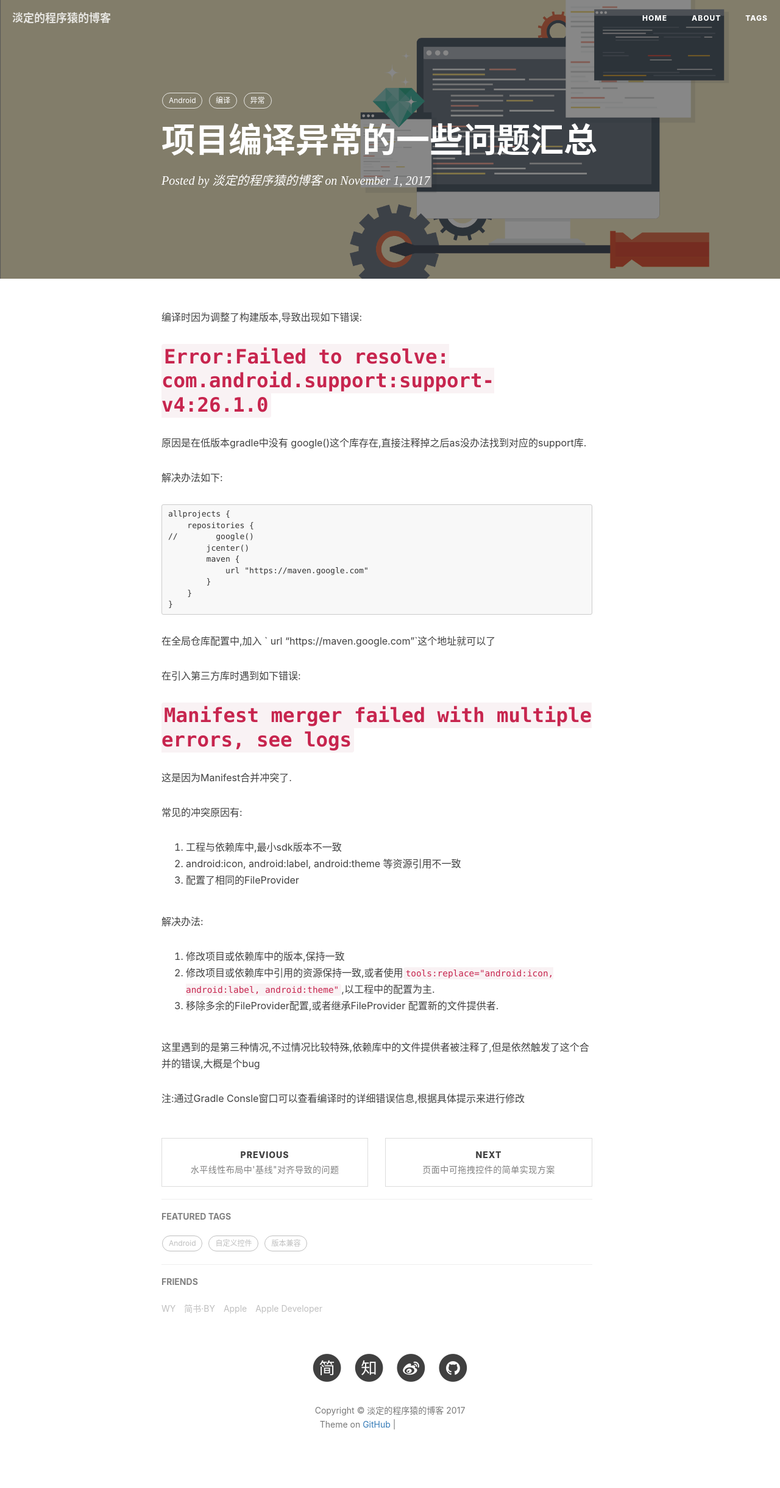
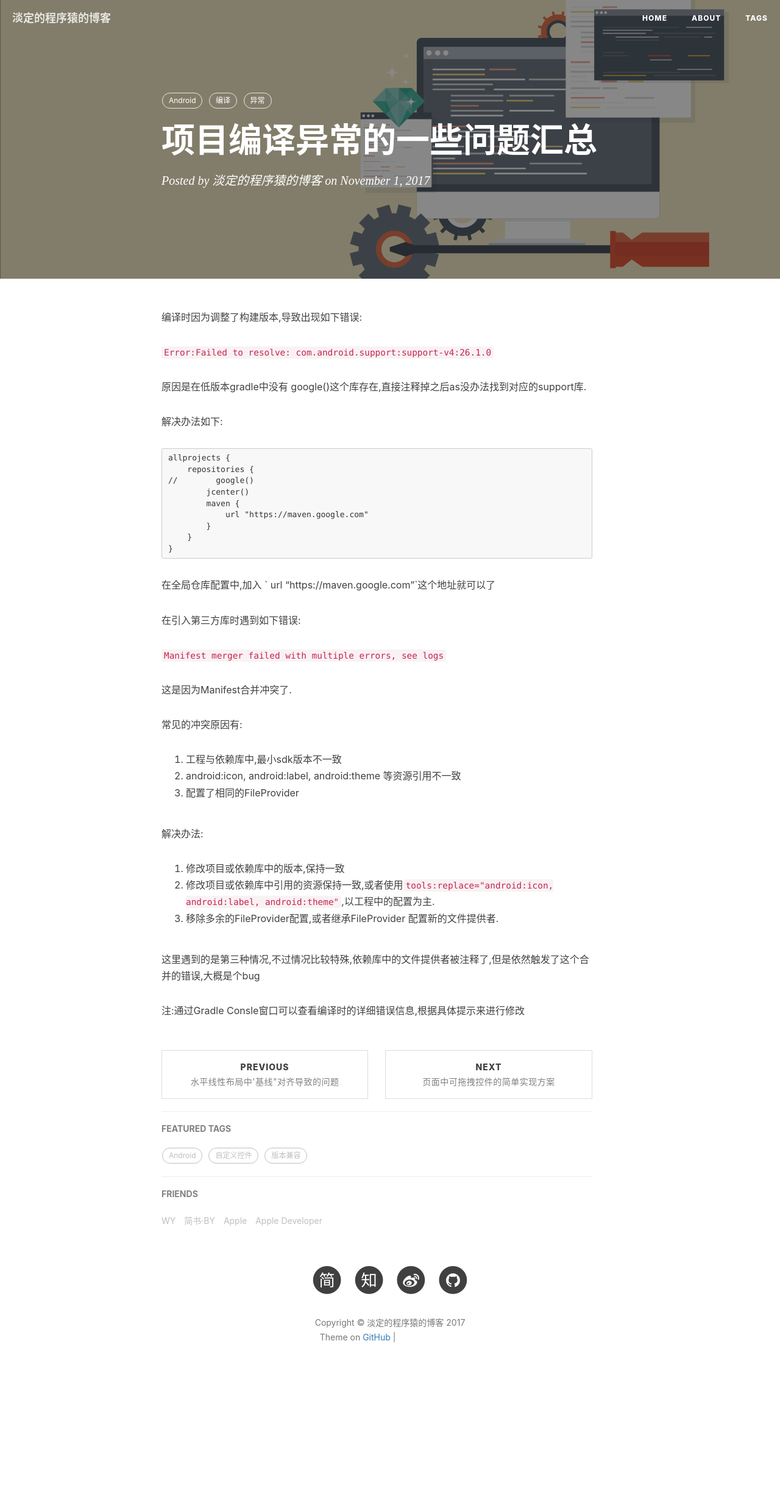
Before and after one commit to 976112643/976112643.github.io, a Jekyll site: the page built from _posts/2017-11-1-the-post-7178.md, in a window 1280 px wide. Shown: the whole page at 61% size. Built offline with Jekyll 4.4.1, drawn with Linux system fonts in a browser that asks for light colours; nearby versions of some CDN libraries; comment, search, counter and statistics services are not loaded; after the commit the page ends 2297 px from its top, so only the background shows below that; grey boxes are pictures that could not be loaded.

Commit message:
update from Jekyller

```diff
--- a/_posts/2017-11-1-the-post-7178.md
+++ b/_posts/2017-11-1-the-post-7178.md
@@ -20,7 +20,7 @@ title: 项目编译异常的一些问题汇总
 
 编译时因为调整了构建版本,导致出现如下错误:
 
-# `Error:Failed to resolve: com.android.support:support-v4:26.1.0`
+ `Error:Failed to resolve: com.android.support:support-v4:26.1.0`
 
 原因是在低版本gradle中没有 google()这个库存在,直接注释掉之后as没办法找到对应的support库.
 
@@ -44,7 +44,7 @@ allprojects {
 
 在引入第三方库时遇到如下错误:
 
-# `Manifest merger failed with multiple errors, see logs `
+ `Manifest merger failed with multiple errors, see logs `
 
 这是因为Manifest合并冲突了.
 
```
Also changed, not shown: other parts of _posts/2017-11-1-the-post-7178.md (+1 -1 lines).
